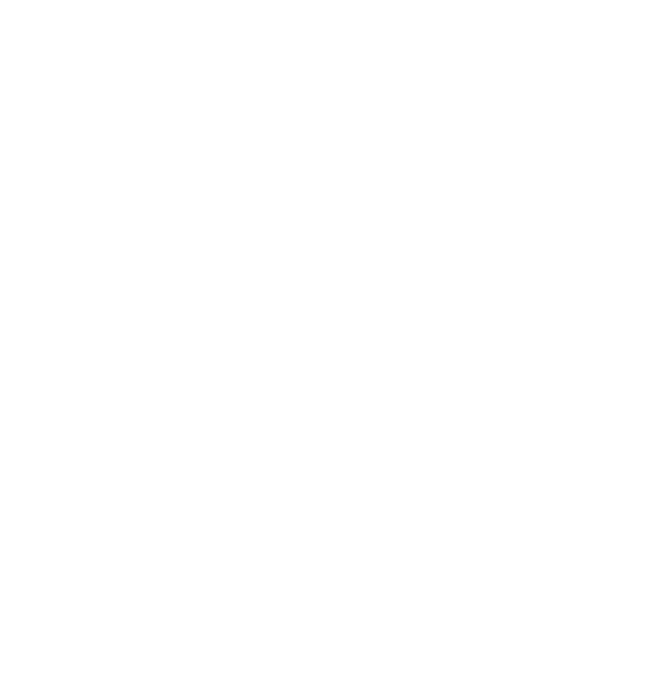
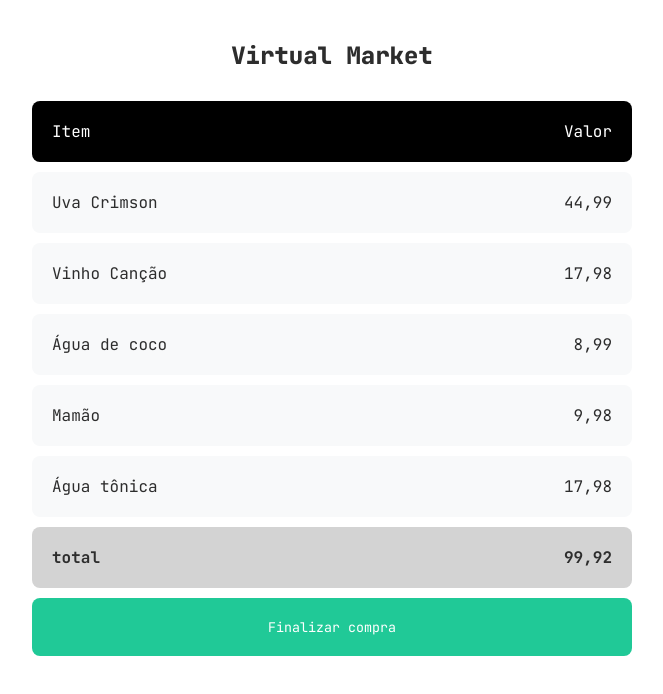
Before and after one commit to Kenzie-Academy-Brasil-Developers/m1-entrega-carrinho-de-compras-dexter2k8, a plain HTML site: page index.html in a window 1280 px wide. Shown: the whole page, without its empty margins (308-971 px from the left). Drawn offline with Linux system fonts and the light colour scheme.

Commit message:
first version

```diff
--- a/index.css
+++ b/index.css
@@ -0,0 +1,47 @@
+@import url('https://fonts.googleapis.com/css2?family=JetBrains+Mono:wght@400;700;800&display=swap');
+
+body {
+    font-family: 'JetBrains Mono', monospace;
+}
+
+main {
+    width: 600px;
+    margin: 40px auto;
+    text-align: center;
+}
+
+h1 {
+    font-size: 24px;
+    font-weight: 800;
+    margin-bottom: 30px;
+}
+
+li {
+    padding: 20px;
+    margin-bottom: 10px;
+    display: flex;
+    justify-content: space-between;
+    border-radius: 8px;
+    background-color: #f8f9fa;
+}
+
+.itemTitle {
+    color: white;
+    background-color: black;
+}
+
+.totalTitle {
+    font-weight: 700;
+    background-color: lightgray
+}
+
+button{
+    width: 100%;
+    padding: 20px;
+    border-radius: 8px;
+    border: none;
+    font-family: 'JetBrains Mono', monospace;
+    color: white;
+    background-color: #20c997;
+    cursor: pointer;
+}
--- a/index.html
+++ b/index.html
@@ -4,10 +4,21 @@
     <meta charset="UTF-8">
     <meta http-equiv="X-UA-Compatible" content="IE=edge">
     <meta name="viewport" content="width=device-width, initial-scale=1.0">
+    <link rel="stylesheet" href="reset.css">
     <link rel="stylesheet" href="index.css">
+    <script defer src="index.js"></script>
     <title>Carrinho de compras</title>
 </head>
 <body>
-    <script src="index.js"></script>
+    <!-- <main>
+        <h1>Virtual Market</h1>
+        <ul>
+            <li class="itemTitle"><span>Item</span><span>Valor</span></li>
+            <li><span class="item">Uva Crimson</span><span class="value">44,99</span></li>
+            <li><span class="item">Vinho Canção</span><span class="value">17,98</span></li>
+            <li class="totalTitle"><span>Total</span><span class="totalValue">63,00</span></li>
+        </ul>
+        <button>Finalizar compra</button>
+    </main> -->
 </body>
 </html>
--- a/index.js
+++ b/index.js
@@ -1,7 +1,77 @@
 const productsCart = [
     {
-        id: 1,
-        name: "",
-        price: 0.00
+        name: "Uva Crimson",
+        price: 44.99
+    },
+    {
+        name: "Vinho Canção",
+        price: 17.98
+    },
+    {
+        name: "Água de coco",
+        price: 8.99
+    },
+    {
+        name: "Mamão",
+        price: 9.98
+    },
+    {
+        name: "Água tônica",
+        price: 17.98
     }
 ]
+
+function products() {
+    let main = document.createElement('main')
+    let logo = document.createElement('h1')
+    let productsList = document.createElement('ul')
+    let title = document.createElement('li')
+    let titleSpan1 = document.createElement('span')
+    let titleSpan2 = document.createElement('span')
+    let totalSpan1 = document.createElement('span')
+    let totalSpan2 = document.createElement('span')
+    let total = document.createElement('li')
+    let ButtonEnd = document.createElement('button')
+    let soma = 0
+
+    logo.innerText = 'Virtual Market'
+    ButtonEnd.innerText = 'Finalizar compra'
+    titleSpan1.innerText = 'Item'
+    titleSpan2.innerText = 'Valor'
+
+    title.classList.add('itemTitle')
+
+    main.appendChild(logo)
+    productsList.appendChild(title)
+    title.appendChild(titleSpan1)
+    title.appendChild(titleSpan2)
+
+    main.appendChild(productsList)
+
+    for (let i in productsCart) {
+        let productsDetails = document.createElement('li')
+        let productsSpan1 = document.createElement('span')
+        let productsSpan2 = document.createElement('span')
+
+        productsSpan1.innerText = productsCart[i].name
+        productsSpan2.innerText = `${productsCart[i].price}`.replace('.',',')
+        soma += productsCart[i].price
+
+        productsDetails.appendChild(productsSpan1)
+        productsDetails.appendChild(productsSpan2)
+        productsList.appendChild(productsDetails);
+    }
+
+    totalSpan1.innerText = 'total'
+    totalSpan2.innerText = `${soma}`.replace('.',',')
+    total.classList.add('totalTitle')
+
+    total.appendChild(totalSpan1)
+    total.appendChild(totalSpan2)
+    productsList.appendChild(total)
+    main.appendChild(ButtonEnd)
+
+    document.querySelector('body').appendChild(main)
+}
+
+products()
--- /dev/null
+++ b/reset.css
@@ -0,0 +1,11 @@
+html,body,header,select,ul,li,img,figure,p,h1,h2,h3,nav,div,a,section{
+    margin: 0;
+    padding: 0;
+    list-style: none;
+    color: #2D2D2D;
+    font-size: 16px;
+    text-decoration: none;
+    box-sizing: border-box;
+    outline: none;
+    border: none;
+}
```
